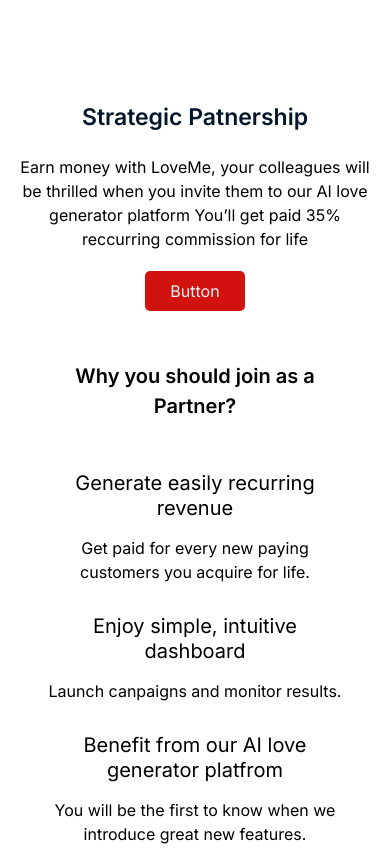
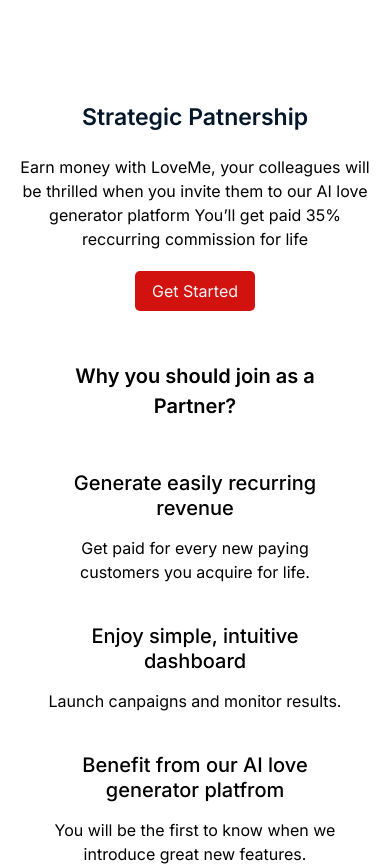
Before and after one commit to Phyya/love-letter-generator, a React (Create React App) app: page / in a window 390 px wide. Shown: the top 866 px of the page. Built offline with nearby package versions, Linux system fonts and the light colour scheme; the HTML template or start-up script is replaced by a standard one.

Commit message:
style:made the divider more responsive and gave the button a name

```diff
--- a/src/components/Button/Button.jsx
+++ b/src/components/Button/Button.jsx
@@ -2,10 +2,10 @@ import React from 'react';
 import { ButtonWrapper } from './style';
 import PropTypes from 'prop-types';
 
-const Button = ({ height, width }) => {
+const Button = ({ height, width, name }) => {
   return (
     <ButtonWrapper height={height} width={width}>
-      Button
+      {name}
     </ButtonWrapper>
   );
 };
@@ -14,6 +14,7 @@ Button.propTypes = {
   buttonSize: PropTypes.string,
   height: PropTypes.string,
   width: PropTypes.string,
+  name: PropTypes.string,
 };
 
 export default Button;
--- a/src/pages/Patnership/Patnership.jsx
+++ b/src/pages/Patnership/Patnership.jsx
@@ -14,7 +14,7 @@ const Patnership = () => {
             reccurring commission for life
           </p>
           <div className="button__container">
-            <Button height="40px" width="100px" />
+            <Button height="40px" width="120px" name="Get Started" />
           </div>
         </div>
       </HeroSection>
--- a/src/pages/Patnership/style.js
+++ b/src/pages/Patnership/style.js
@@ -61,7 +61,8 @@ export const WhyJoinSection = styled.section`
     display: grid;
     width: 100%;
     grid-template-columns: repeat(1fr);
-    gap: 30px;
+    column-gap: 30px;
+    row-gap: 40px;
     @media (min-width: 768px) {
       grid-template-columns: repeat(2, 1fr);
     }
@@ -82,7 +83,7 @@ export const WhyJoinSection = styled.section`
     }
   }
   .article__header {
-    font-weight: 400;
+    font-weight: 500;
     font-size: 20px;
     margin-bottom: 15px;
     line-height: 25px;
@@ -104,7 +105,7 @@ export const WhyJoinSection = styled.section`
     }
     @media (min-width: 786px) {
       span {
-        width: 70%;
+        width: 90%;
       }
     }
   }
```
